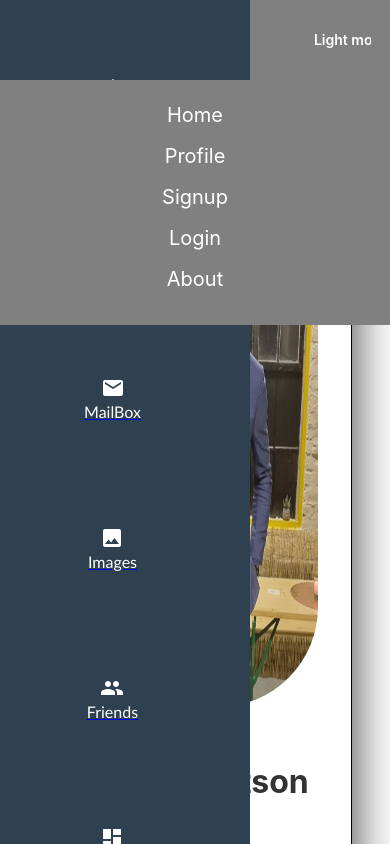
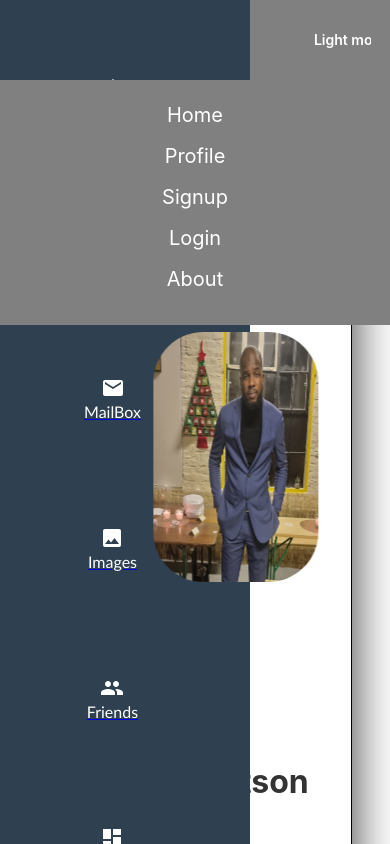
Before and after one commit to Rickangelodan31/NailzFrontend, a React (Vite) app: page /about in a window 390 px wide. Shown: the top 844 px of the page. Built offline with nearby package versions, Linux system fonts and the light colour scheme.

Commit message:
added responsiveness to the program

```diff
--- a/src/pages/about.module.css
+++ b/src/pages/about.module.css
@@ -76,7 +76,11 @@ a a {
   }
 
   .img {
-    width: 75%;
+    transform: scale(0.5);
+    display: flex;
+    align-items: center;
+    justify-content: center;
+
   }
 }
 
@@ -98,10 +102,11 @@ a a {
     align-items: center;
   }
   .img {
-
+    transform: scale(0.7);
     display: flex;
     justify-content: center;
     align-items: center;
+
   }
 }
 
```
